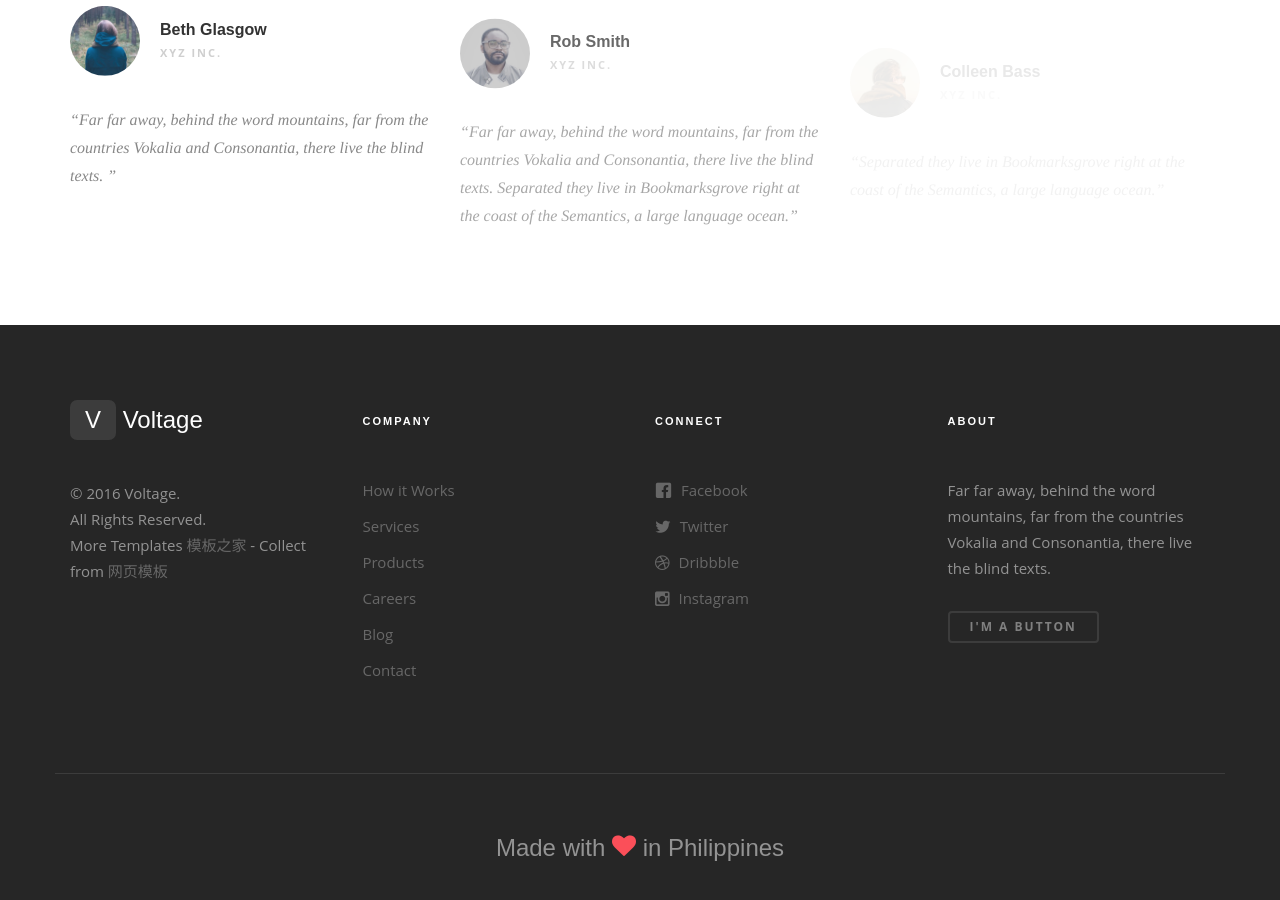
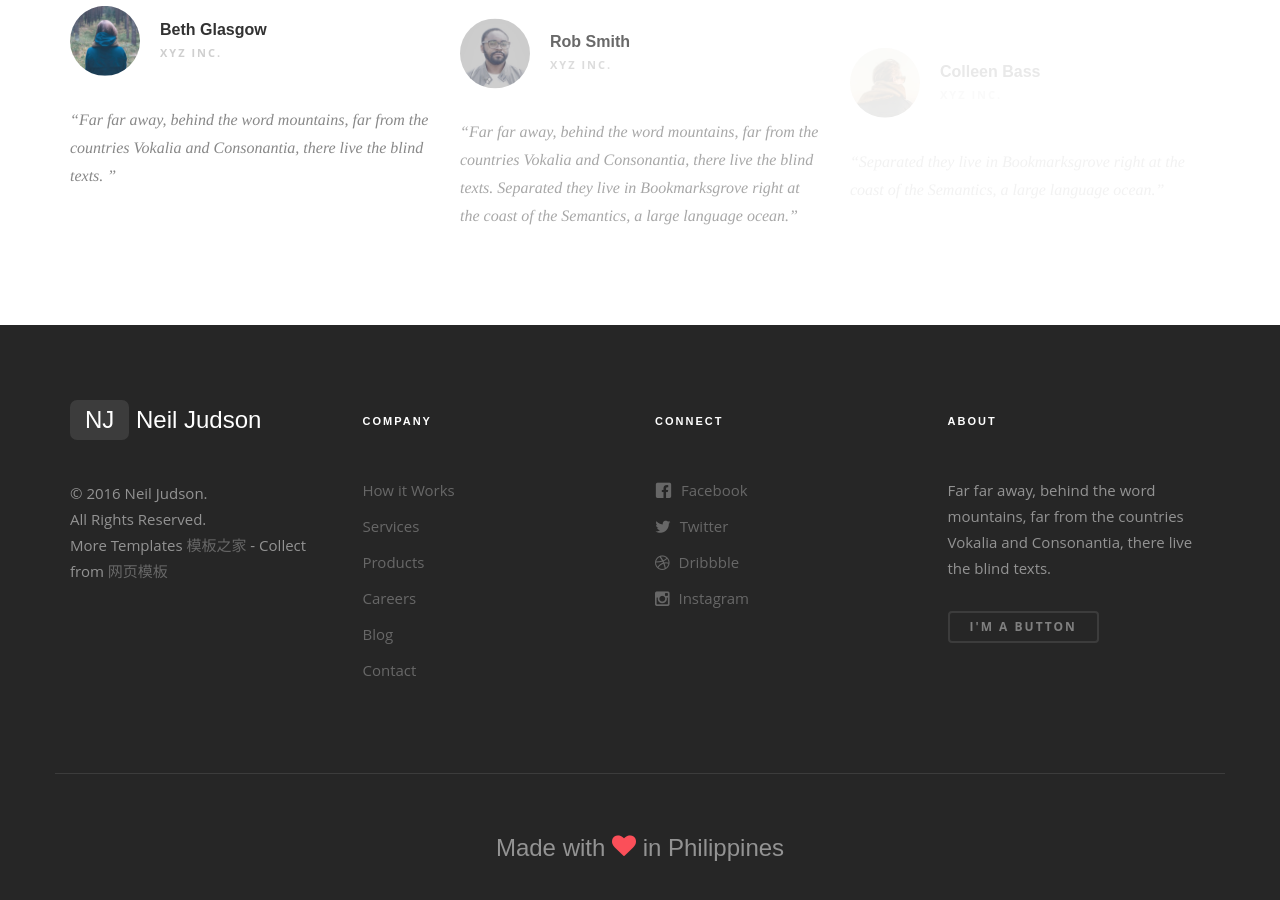
Before and after one commit to NeilJudson/neiljudson.github.io, a plain HTML site: page index.html in a window 1280 px wide. Shown: the part 7197-8097 px from the top of the page. Drawn offline with nearby package versions, Linux system fonts and the light colour scheme; files that its build step writes are made by us from their sources; files whose address does not match are found by name; a web font is replaced by a local one.

Commit message:
Update index.html

```diff
--- a/index.html
+++ b/index.html
@@ -7,11 +7,11 @@
 	<head>
 	<meta charset="utf-8">
 	<meta http-equiv="X-UA-Compatible" content="IE=edge">
-	<title>Voltage &mdash; 100% Free Fully Responsive HTML5 Template </title>
+	<title>Neil Judson</title>
 	<meta name="viewport" content="width=device-width, initial-scale=1">
-	<meta name="description" content="Free HTML5 Template by FREEHTML5.CO" />
-	<meta name="keywords" content="free html5, free template, free bootstrap, html5, css3, mobile first, responsive" />
-	<meta name="author" content="FREEHTML5.CO" />
+	<meta name="description" content="Neil Judson" />
+	<meta name="keywords" content="Neil Judson" />
+	<meta name="author" content="Neil Judson.CO" />
 
   	<!-- Facebook and Twitter integration -->
 	<meta property="og:title" content=""/>
@@ -592,8 +592,8 @@
 			<div class="container">
 				<div class="row p-b">
 					<div class="col-md-3 col-sm-6 fh5co-footer-widget wow fadeInUp" data-wow-duration="1s" data-wow-delay=".5s">
-						<div class="fh5co-logo"><span class="logo">V</span> Voltage</div>
-						<p class="fh5co-copyright">&copy; 2016 Voltage. <br>All Rights Reserved. <br>More Templates <a href="http://www.cssmoban.com/" target="_blank" title="模板之家">模板之家</a> - Collect from <a href="http://www.cssmoban.com/" title="网页模板" target="_blank">网页模板</a>  <br>
+						<div class="fh5co-logo"><span class="logo">NJ</span> Neil Judson</div>
+						<p class="fh5co-copyright">&copy; 2016 Neil Judson. <br>All Rights Reserved. <br>More Templates <a href="http://www.cssmoban.com/" target="_blank" title="模板之家">模板之家</a> - Collect from <a href="http://www.cssmoban.com/" title="网页模板" target="_blank">网页模板</a>  <br>
 							</p>
 					</div>
 					<div class="col-md-3 col-sm-6 fh5co-footer-widget wow fadeInUp" data-wow-duration="1s" data-wow-delay=".8s">
```
